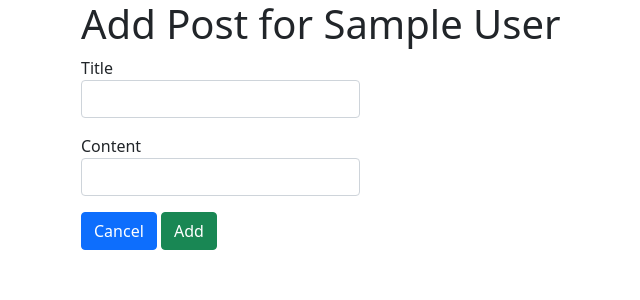
After one commit to chadsmith686/flask-blogly, a Flask app: page /users/1/posts/new in a window 1280 px wide. The commit adds this page. Shown: the top 300 px of the page, without its empty margins (1-641 px from the left). Run offline with Flask 2, Linux system fonts and the light colour scheme; tables that the repository leaves empty hold one stand-in row (values such as "Sample post").

Commit message:
added edit and new routes for posts/user directories

```diff
--- a/app.py
+++ b/app.py
@@ -1,6 +1,6 @@
 from flask import Flask, request, render_template, redirect
 from flask_debugtoolbar import DebugToolbarExtension
-from models import db, connect_db, User
+from models import db, connect_db, User, Post
 
 app = Flask(__name__)
 app.config['SQLALCHEMY_DATABASE_URI'] = 'postgresql:///blogly'
@@ -79,3 +79,29 @@ def users_destroy(user_id):
     db.session.commit()
 
     return redirect("/users")
+
+@app.route('/users/<int:user_id>/posts/new')
+def new_user_posts(user_id):
+    user = User.query.get_or_404(user_id)
+    return render_template('posts/new.html', user=user)
+
+
+@app.route('/users/<int:user_id>/posts/new', methods=["POST"])
+def posts_new(user_id):
+    """Handle form submission for creating a new post for a specific user"""
+
+    user = User.query.get_or_404(user_id)
+    new_post = Post(title=request.form['title'],
+                    content=request.form['content'],
+                    user=user)
+
+    db.session.add(new_post)
+    db.session.commit()
+
+    return redirect(f"/users/{user_id}")
+
+@app.route('/posts/<int:post_id>/edit')
+def posts_edit(post_id):
+    '''Show form to edit a post, and to cancel (back to user page).'''
+    post = Post.query.get_or_404(post_id)
+    return render_template('/posts/edit.html', post=post)
--- /dev/null
+++ b/templates/posts/new.html
@@ -0,0 +1,27 @@
+{% extends 'base.html' %}
+
+{% block title %}Add Post{% endblock %}
+
+{% block content %}
+
+<div class="container">
+
+<h1>Add Post for {{ user.full_name }}</h1>
+
+<form method="POST">
+
+    <div class="col-sm-3 mb-3">
+        <label for="title">Title</label>
+        <input class="form-control" id="title" name="title">
+    </div>
+    <div class="col-sm-3 mb-3">
+        <label for="content">Content</label>
+        <input class="form-control" id="content" name="content">
+    </div>
+    <a href="/users/{{ user.id }}" class="btn btn-primary">Cancel</a>
+    <button type="submit" class="btn btn-success">Add</button>
+</form>
+</div>
+
+
+{% endblock %}
--- a/templates/users/new.html
+++ b/templates/users/new.html
@@ -9,15 +9,15 @@ Create User
 
 <form method="POST">
 
-    <div class="col-sm-3 mb-3">
+    <div class="col-sm-3">
         <label for="first_name" class="form-label">First Name</label>
         <input type="text" class="form-control" id="first_name" name="first_name">
     </div>
-    <div class="col-sm-3 mb-3">
+    <div class="col-sm-3">
         <label for="last_name" class="form-label">Last Name</label>
         <input type="text" class="form-control" id="last_name" name="last_name">
     </div>
-    <div class="col-sm-3 mb-3">
+    <div class="col-sm-3">
         <label for="last_name" class="form-label">Image URL</label>
         <input type="url" class="form-control" id="image_url" name="image_url">
     </div>
```
Also changed, not shown: templates/posts/edit.html (added, +27 -0 lines), 1 other file.
